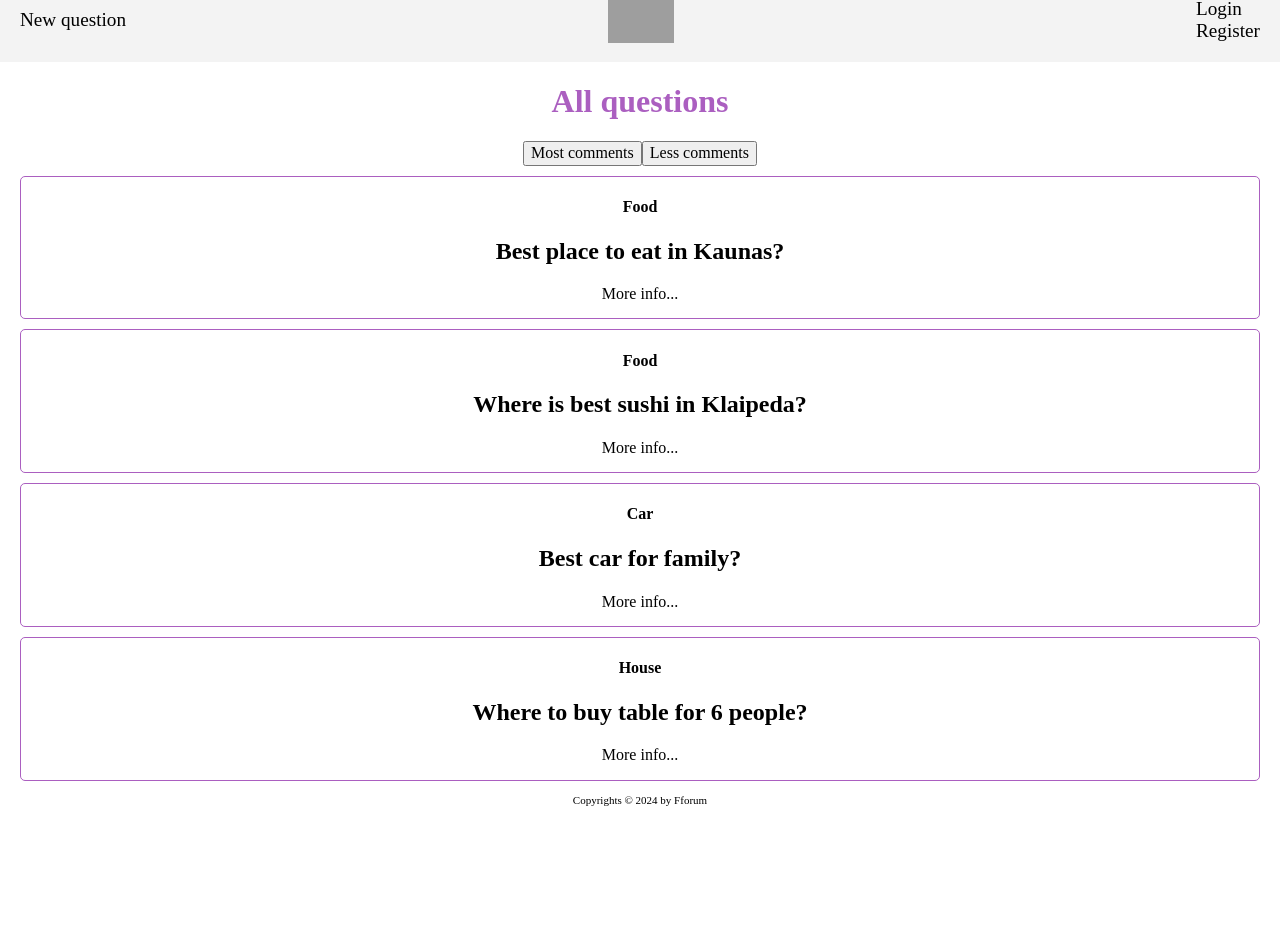
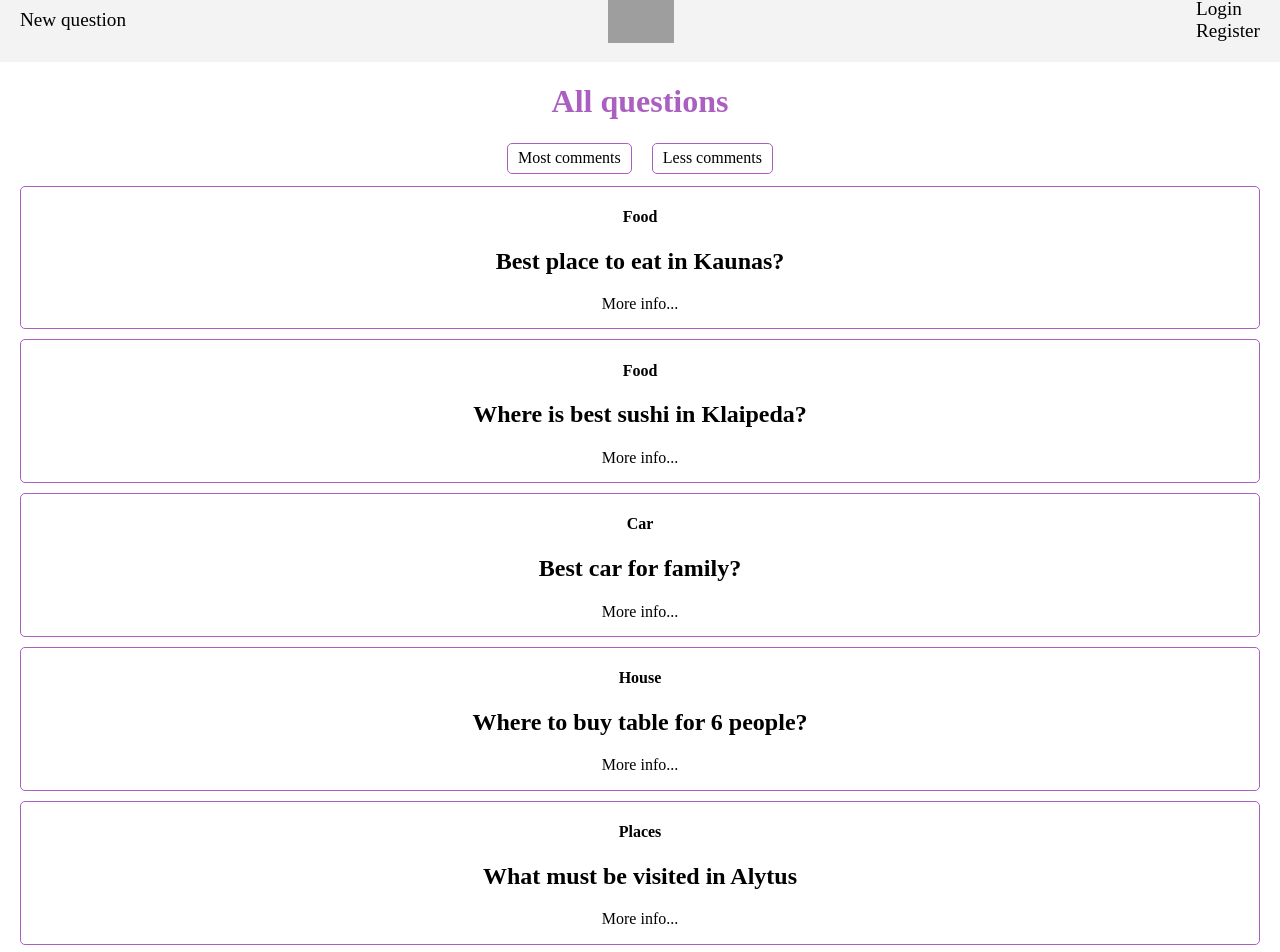
Before and after one commit to MKaukmane/Galutinis-atsiskaitymas, a React (Create React App) app: page / in a window 1280 px wide. Shown: the part 21-973 px from the top of the page. Before the commit the page ends 839 px from the top, so only its background shows below. Built offline with nearby package versions, Linux system fonts and the light colour scheme; data requests are answered from the project's data file; grey boxes are pictures that could not be loaded.

Commit message:
dalis funkcionalumu

```diff
--- a/src/components/UI/OneQuestion.jsx
+++ b/src/components/UI/OneQuestion.jsx
@@ -18,7 +18,17 @@ const StyledDiv = styled.div`
         text-decoration: underline;
         color: #e276fd;
     }
+    >div{
+        >button{
+            border: none;
+            background-color: transparent;
+            margin-top: 10px;
+            >i:hover{
+                color: #e276fd;
+            }
 
+        }
+    }
 `;
 
 const OneQuestion = ({data, location}) => {
@@ -28,15 +38,6 @@ const OneQuestion = ({data, location}) => {
 
     return (
         <StyledDiv>
-            {
-                loginUser.id === data.userId &&
-                <button onClick={() => {
-                    setQuestions({
-                        type: QuestionsActionTypes.likeQuestion,
-                        id: data.id
-                    })
-                }}><i className="bi bi-heart"></i>{data.liked}</button>
-            }
             <h4>{data.topic}</h4>
             <h2>{data.question}</h2>
             <Link to={`/${data.id}`}>More info...</Link>
@@ -65,7 +66,25 @@ const OneQuestion = ({data, location}) => {
                     })
                 }}><Link to={`${data.id}/edit`}><i className="bi bi-pencil"></i></Link></button>
             }
-
+            {
+                loginUser.id === data.userId &&
+                <div>
+                    <button
+                        onClick={() => setQuestions({
+                            type: QuestionsActionTypes.likeOrDontQuestion,
+                            id: data.id,
+                            liked: false
+                        })}
+                    ><i className="bi bi-hand-thumbs-down"></i></button>
+                    <button
+                        onClick={() => setQuestions({
+                            type: QuestionsActionTypes.likeOrDontQuestion,
+                            id: data.id,
+                            liked: true
+                        })}
+                    ><i className="bi bi-hand-thumbs-up"></i></button>
+                </div>
+            }
         </StyledDiv>
      );
 }
--- a/src/components/pages/Home.jsx
+++ b/src/components/pages/Home.jsx
@@ -2,7 +2,7 @@ import styled from "styled-components";
 import { useContext } from "react";
 import QuestionsContext from "../../contexts/QuestionsContext";
 import OneQuestion from "../UI/OneQuestion";
-import { useLocation } from "react-router-dom";
+import { useLocation, useNavigate } from "react-router-dom";
 import { QuestionsActionTypes } from "../../contexts/QuestionsContext";
 
 const StyledSection = styled.section`
@@ -12,12 +12,20 @@ const StyledSection = styled.section`
     >h1{
         color: #ab5fc0;
     }
+    >button{
+        border: 1px solid #ab5fc0;
+        border-radius: 5px;
+        background-color: transparent;
+        padding: 5px 10px;
+        margin: 2px 10px;
+    }
 `;
 
 const Home = () => {
 
     const {questions, setQuestions} = useContext(QuestionsContext);
     const location = useLocation();
+    const navigate = useNavigate();
 
     return (
         <StyledSection>
@@ -25,13 +33,15 @@ const Home = () => {
             <button onClick={() => {
                 setQuestions({
                     type: QuestionsActionTypes.mostComments
-                })
+                });
+                navigate('/');
             }}
             >Most comments</button>
             <button onClick={() => {
                 setQuestions({
                     type: QuestionsActionTypes.lessComments
-                })
+                });
+                navigate('/');
             }}
             >Less comments</button>
             <div>
--- a/src/contexts/QuestionsContext.jsx
+++ b/src/contexts/QuestionsContext.jsx
@@ -110,25 +110,26 @@ const reducer = (state, action) => {
                 }
             });
         case QuestionsActionTypes.likeOrDontQuestion:
-            const questionToLike = state.find(item => item.id === action.id);
-            const likedQuestion = {
-                ...questionToLike,
-                liked: questionToLike.liked + 1
-            };
-            fetch(`http://localhost:8080/questions/${action.id}`, {
-                method: 'PUT',
-                headers: {
-                    'Content-Type': 'application/json'
-                },
-                body: JSON.stringify(likedQuestion)
-            });
-            return state.map(item => {
-                if(item.id === action.id){
-                    return likedQuestion;
+            return state.map(question => {
+                if(action.id === question.id){
+                    fetch(`http://localhost:8080/questions/${action.id}`, {
+                        method: "PATCH",
+                        headers:{
+                            "Contet-Type":"application/json"
+                        },
+                        body: JSON.stringify({
+                            liked: !question.liked
+                        })
+                    });
+                    return{
+                        ...question,
+                        liked: !question.liked
+                    }
                 } else {
-                    return item;
+                    return question;
                 }
             });
+
         case QuestionsActionTypes.mostComments:
             return state.sort((a, b) => b.comments.length - a.comments.length);
         case QuestionsActionTypes.lessComments:
--- a/src/data.json
+++ b/src/data.json
@@ -28,7 +28,7 @@
       ]
     },
     {
-      "userId": "0",
+      "userId": "7d13",
       "topic": "Food",
       "question": "Where is best sushi in Klaipeda?",
       "id": "2",
@@ -82,7 +82,7 @@
       ]
     },
     {
-      "userId": "0",
+      "userId": "1",
       "topic": "House",
       "question": "Where to buy table for 6 people?",
       "id": "4",
@@ -95,6 +95,12 @@
           "text": "Ikea Vilniuje"
         }
       ]
+    },
+    {
+      "id": "0ac052df-2a41-4e61-a0a2-b64a63361a45",
+      "userId": "7d13",
+      "topic": "Places",
+      "question": "What must be visited in Alytus"
     }
   ],
   "users": [
```
